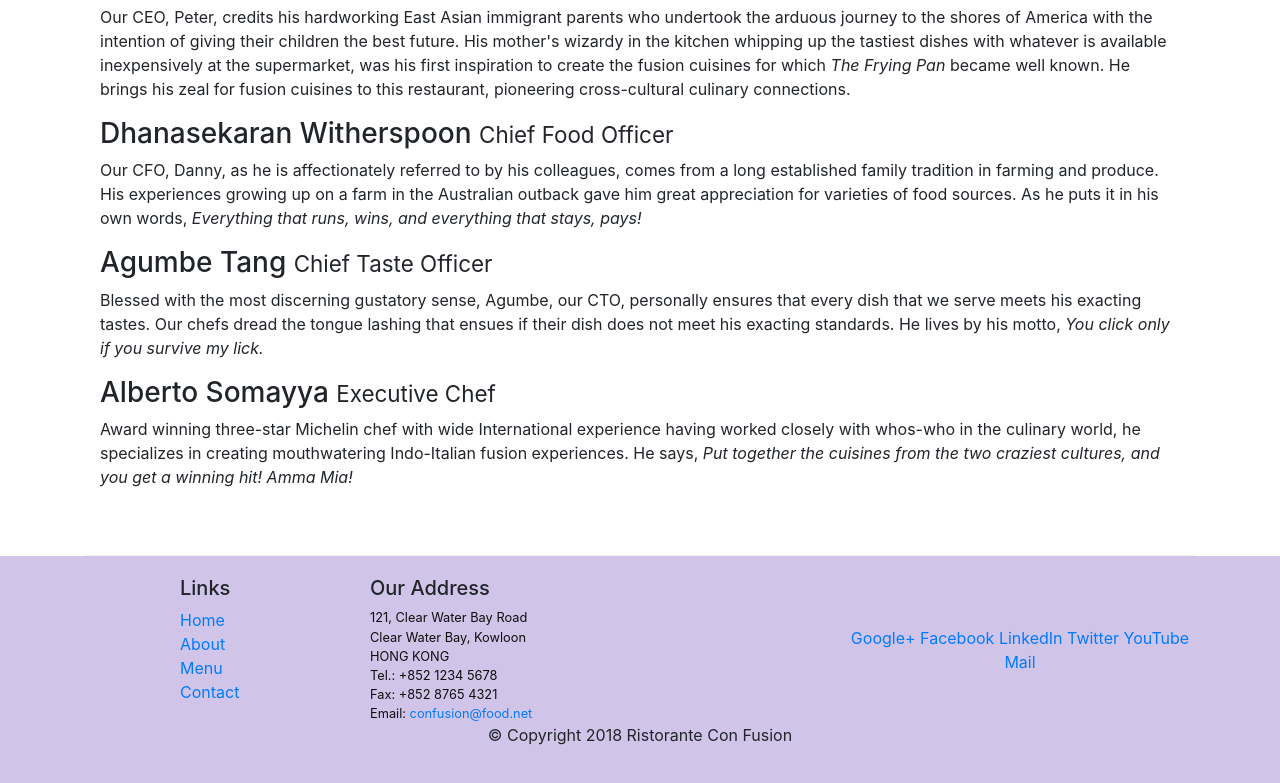
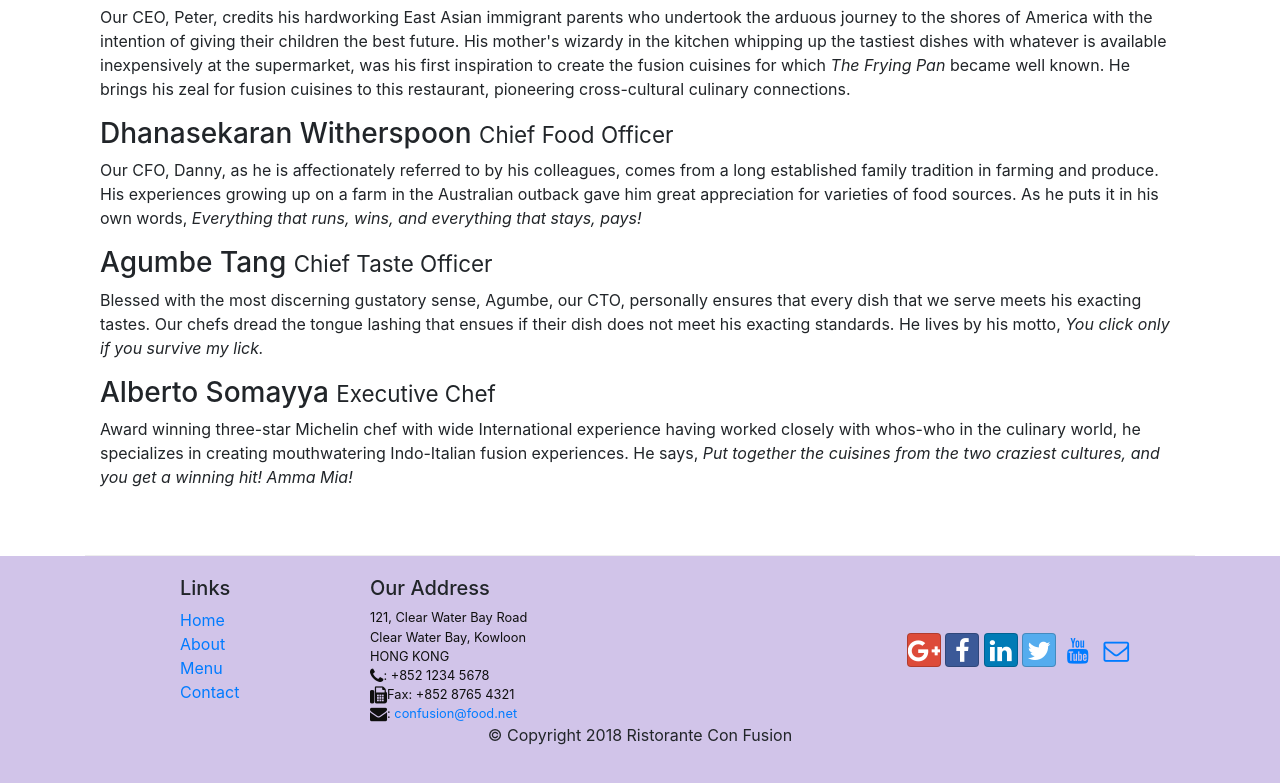
Before and after one commit to chinchinl/Front-End-Web-UI-Frameworks-and-Tools-Bootstrap-4, a website: page aboutus.html in a window 1280 px wide. Shown: the part 998-1781 px from the top of the page. Drawn offline with nearby package versions, Linux system fonts and the light colour scheme.

Commit message:
Footer: Add Icon Fonts

```diff
--- a/aboutus.html
+++ b/aboutus.html
@@ -27,7 +27,7 @@
             <div class="collapse navbar-collapse" id="Navbar">
             <!--mr-auto: specify the right margin-->
                 <ul class="navbar-nav mr-auto">
-                    <li class="nav-item"><a class="nav-link" href="./index.html"><span class="fa fa-home "></span>Home</a></li>
+                    <li class="nav-item"><a class="nav-link" href="./index.html"><span class="fa fa-home fa-lg"></span>Home</a></li>
                     <li class="nav-item active"><a class="nav-link" href="#"><span class="fa fa-info fa-lg"></span>About</a></li>
                     <li class="nav-item"><a class="nav-link" href="#"><span class="fa fa-list fa-lg"></span>Menu</a></li>
                     <li class="nav-item"><a class="nav-link" href="#"><span class="fa fa-address-card fa-lg"></span>Contact</a></li>
@@ -109,19 +109,19 @@
 		              121, Clear Water Bay Road<br>
 		              Clear Water Bay, Kowloon<br>
 		              HONG KONG<br>
-		              Tel.: +852 1234 5678<br>
-		              Fax: +852 8765 4321<br>
-		              Email: <a href="mailto:confusion@food.net">confusion@food.net</a>
+		              <i class="fa fa-phone fa-lg"></i>: +852 1234 5678<br>
+                      <i class="fa fa-fax fa-lg"></i>Fax: +852 8765 4321<br>
+                      <i class="fa fa-envelope fa-lg"></i>: <a href="mailto:confusion@food.net">confusion@food.net</a>
 		           </address>
                 </div>
                 <div class="col-12 col-sm-4 align-self-center">
                     <div class="text-center">
-                        <a href="http://google.com/+">Google+</a>
-                        <a href="http://www.facebook.com/profile.php?id=">Facebook</a>
-                        <a href="http://www.linkedin.com/in/">LinkedIn</a>
-                        <a href="http://twitter.com/">Twitter</a>
-                        <a href="http://youtube.com/">YouTube</a>
-                        <a href="mailto:">Mail</a>
+                        <a class="btn btn-social-icon btn-google" href="http://google.com/+"><i class="fa fa-google-plus fa-lg"></i></a>
+                        <a class="btn btn-social-icon btn-facebook" href="http://www.facebook.com/profile.php?id="><i class="fa fa-facebook fa-lg"></i></a>
+                        <a class="btn btn-social-icon btn-linkedin"href="http://www.linkedin.com/in/"><i class="fa fa-linkedin fa-lg"></i></a>
+                        <a class="btn btn-social-icon btn-twitter" href="http://twitter.com/"><i class="fa fa-twitter fa-lg"></i></a>
+                        <a class="btn btn-social-icon btn-youtube" href="http://youtube.com/"><i class="fa fa-youtube fa-lg"></i></a>
+                        <a class="btn btn-social-icon" href="mailto:"><i class="fa fa-envelope-o fa-lg"></i></a>
                     </div>
                 </div>
            </div>
```
Also changed, not shown: index.html (+9 -9 lines).
